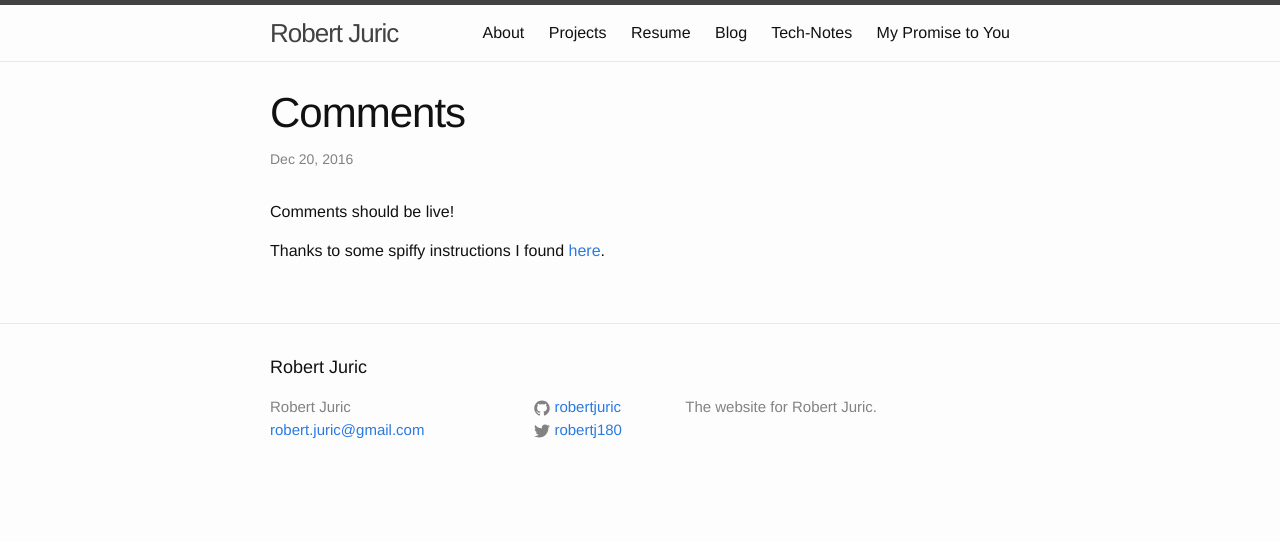
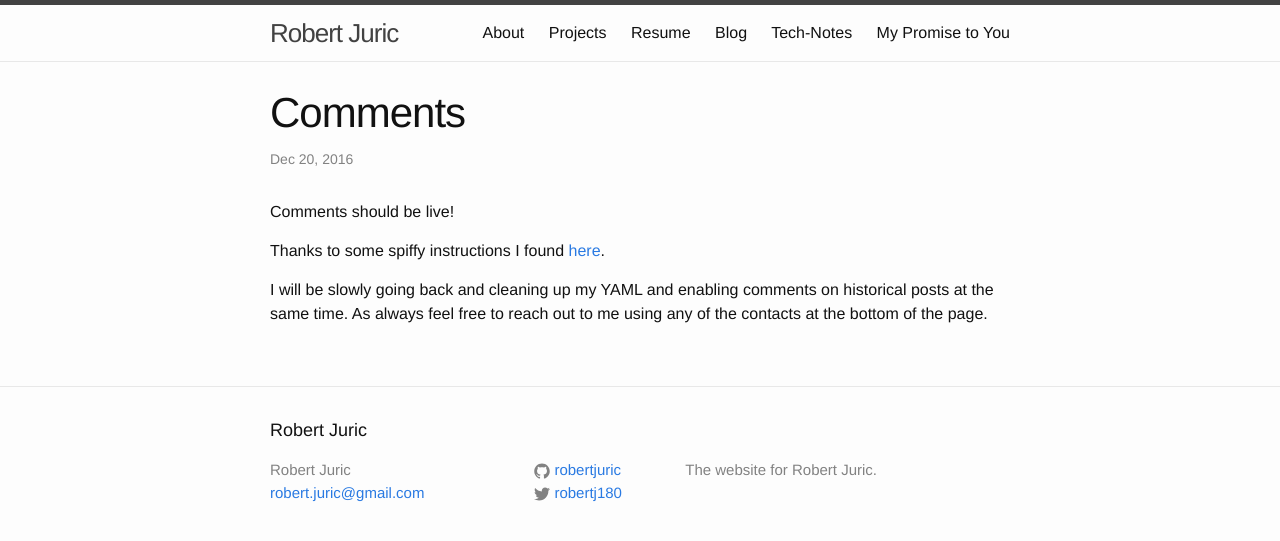
Before and after one commit to robertjuric/robertjuric.github.io, a Jekyll site: the page built from _posts/2016-12-20-comments.markdown, in a window 1280 px wide. Shown: the top 541 px of the page. Built offline with Jekyll 4.4.1, drawn with Linux system fonts in a browser that asks for light colours; comment, search, counter and statistics services are not loaded.

Commit message:
Updated Comments Post

```diff
--- a/_posts/2016-12-20-comments.markdown
+++ b/_posts/2016-12-20-comments.markdown
@@ -9,3 +9,5 @@ categories:
 Comments should be live!
 
 Thanks to some spiffy instructions I found [here](http://www.perfectlyrandom.org/2014/06/29/adding-disqus-to-your-jekyll-powered-github-pages/).
+
+I will be slowly going back and cleaning up my YAML and enabling comments on historical posts at the same time. As always feel free to reach out to me using any of the contacts at the bottom of the page.
```
